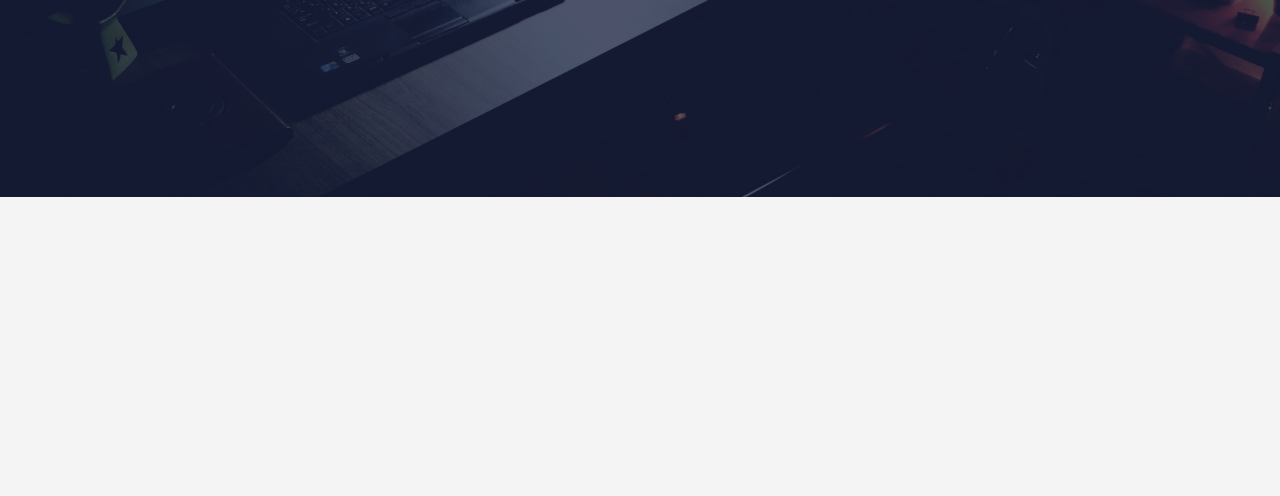
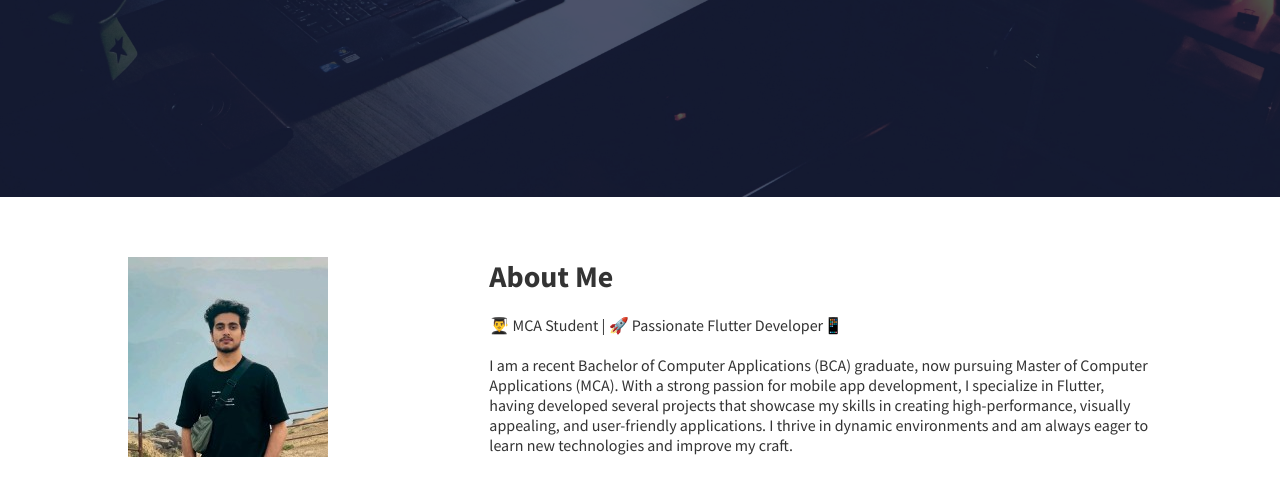
Before and after one commit to muhammed-suhaid/Portfolio, a plain HTML site: page index.html in a window 1280 px wide. Shown: the part 540-1036 px from the top of the page. Before the commit the page ends 800 px from the top, so only its background shows below. Drawn offline with Linux system fonts and the light colour scheme.

Commit message:
Added about section

```diff
--- a/index.html
+++ b/index.html
@@ -44,5 +44,21 @@
     </div>
 </div>
 
+<!-- About Section -->
+<section id="about">
+    <div class="container">
+        <div class="about-content">
+            <div class="image">
+                <img src="images/suhaid.jpeg" alt="Muhammed Suhaid">
+            </div>
+            <div class="info">
+                <h3>About Me</h3>
+                <p>👨‍🎓 MCA Student | 🚀 Passionate Flutter Developer📱</p><br>
+                <p>I am a recent Bachelor of Computer Applications (BCA) graduate, now pursuing Master of Computer Applications (MCA). With a strong passion for mobile app development, I specialize in Flutter, having developed several projects that showcase my skills in creating high-performance, visually appealing, and user-friendly applications. I thrive in dynamic environments and am always eager to learn new technologies and improve my craft.</p>
+            </div>
+        </div>
+    </div>
+</section>
+
 </body>
 </html>
--- a/style.css
+++ b/style.css
@@ -114,3 +114,42 @@ body {
     position: relative;
     z-index: 1;
 }
+
+/* About Section */
+#about {
+    background-color: white;
+    padding: 60px 0;
+}
+
+#about .about-content {
+    display: flex;
+    flex-wrap: wrap;
+    gap: 30px;
+}
+
+#about .about-content .image {
+    flex: 1;
+}
+
+#about .about-content .info {
+    flex: 2;
+}
+
+#about .info h3 {
+    font-size: 30px;
+    margin-bottom: 20px;
+}
+
+#about .info h4 {
+    font-size: 20px;
+    margin-top: 20px;
+}
+
+#about .skills .skill {
+    margin-bottom: 20px;
+}
+
+#about .progress-bar {
+    height: 8px;
+    background-color: #007bff;
+}
```
Also changed, not shown: images/suhaid.jpeg (added).
